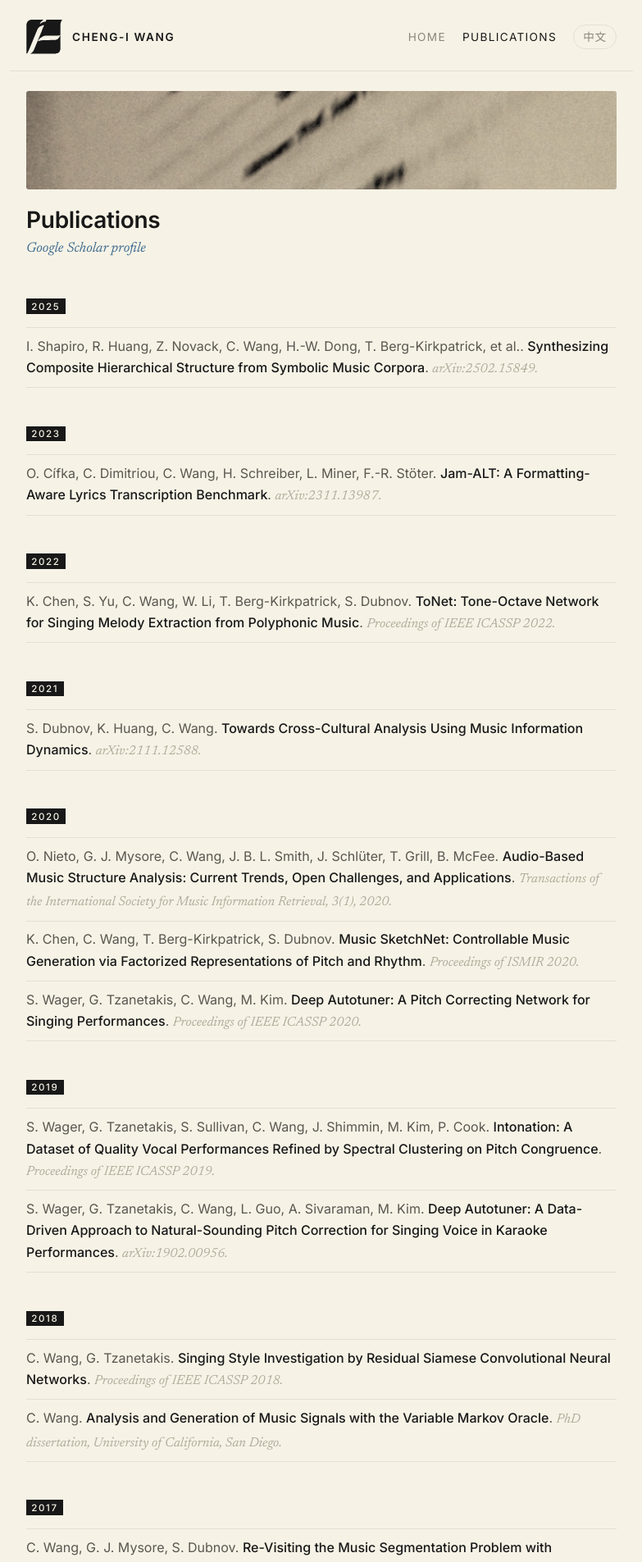
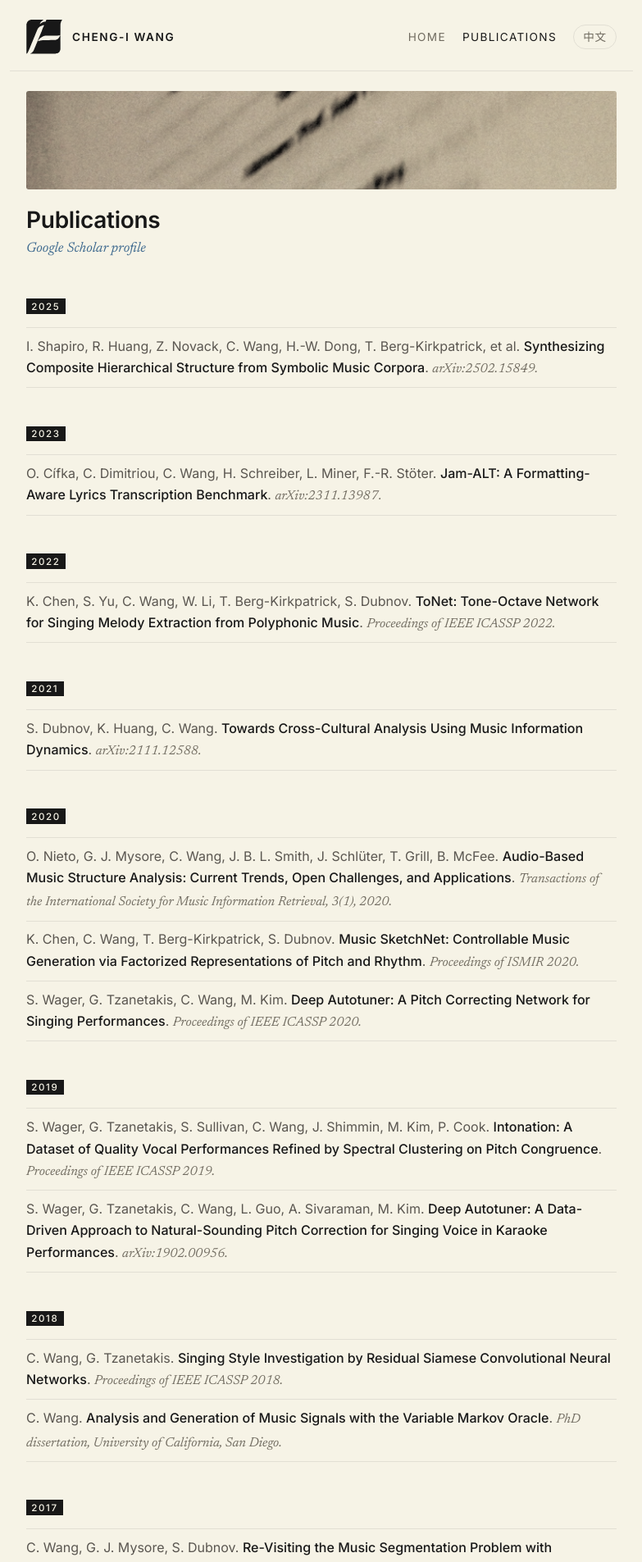
Before and after one commit to wangsix/wangsix.github.io, a Jekyll site: the page built from publications.html, in a window 1280 px wide. Shown: the top 1905 px of the page at 82% size, without its empty margins (248-1031 px from the left). Built offline with Jekyll 4.4.1, drawn with Linux system fonts in a browser that asks for light colours.

Commit message:
Fix review findings: contrast, CJK italics, dates, et al. period
- Darken light-mode --muted and --serif-muted tokens to pass WCAG AA
  (4.8:1 and 4.6:1 on the cream background); dark mode unchanged.
- Keep zh-Hant text upright and on the sans stack inside serif-italic
  contexts; drop PingFang TC from the serif stack.
- Merge the four repeated serif-italic rules into one and remove the
  redundant a.pub-title:hover rule.
- Render update dates as "Jun 2026" / "2026 年 6 月" instead of the raw
  YYYY-MM value; widen the date column and keep it on one line.
- Strip the doubled period when an authors/inventors string already
  ends with "et al.".
- Remove orphaned images left behind by the redesign (old PNG logo and
  hover state, two portraits, site screenshot).

Co-Authored-By: Claude Fable 5.1 <noreply@anthropic.com>

```diff
--- a/css/site.css
+++ b/css/site.css
@@ -13,8 +13,8 @@
   --bg: #f6f3e6;
   --text: #5a5650;
   --text-strong: #181818;
-  --muted: #8a857a;
-  --serif-muted: #b0ab99;
+  --muted: #6f6a5f;
+  --serif-muted: #726d62;
   --rule: #e2dfd4;
   --link: #3f6a8f;
   --accent: #F15A29;
@@ -22,7 +22,7 @@
   --label-fg: #f6f3e6;
   --photo-filter: grayscale(.6) sepia(.2) contrast(.95);
   --sans: "Inter", -apple-system, BlinkMacSystemFont, "Segoe UI", "PingFang TC", "Microsoft JhengHei", "Noto Sans TC", "Helvetica Neue", Arial, sans-serif;
-  --serif-italic: "Newsreader", Georgia, "Times New Roman", "PingFang TC", "Noto Serif TC", serif;
+  --serif-italic: "Newsreader", Georgia, "Times New Roman", "Noto Serif TC", serif;
 }
 @media (prefers-color-scheme: dark) {
   :root {
@@ -42,6 +42,9 @@
 /* ---------- Language switching ---------- */
 [data-lang="en"] [lang="zh-Hant"] { display: none !important; }
 [data-lang="zh"] [lang="en"] { display: none !important; }
+/* CJK has no italic: keep zh text upright and on the sans stack inside serif-italic contexts. */
+[lang="zh-Hant"] { font-style: normal; }
+:is(.muted-serif, .headline, .updates time, .pub-venue, .pub-note) [lang="zh-Hant"] { font-family: var(--sans); }
 
 /* ---------- Base ---------- */
 * { box-sizing: border-box; }
@@ -122,7 +125,8 @@ button { font: inherit; }
   text-transform: uppercase;
   padding: .2em .55em .15em;
 }
-.muted-serif { font-family: var(--serif-italic); font-style: italic; color: var(--serif-muted); font-size: 1.05rem; }
+.muted-serif, .headline, .updates time, .pub-venue, .pub-note { font-family: var(--serif-italic); font-style: italic; color: var(--serif-muted); }
+.muted-serif { font-size: 1.05rem; }
 .photo {
   width: 100%;
   height: 200px;
@@ -145,13 +149,13 @@ button { font: inherit; }
   .about:has(.portrait) { grid-template-columns: 1fr; }
   .about .portrait { grid-column: 1; grid-row: auto; margin-top: 0; }
 }
-.headline { font-family: var(--serif-italic); font-style: italic; color: var(--serif-muted); font-size: 1.15rem; margin-bottom: 1.25rem; }
+.headline { font-size: 1.15rem; margin-bottom: 1.25rem; }
 .about-name-zh { font-size: 1rem; color: var(--muted); font-weight: 500; letter-spacing: .15em; margin-left: .5rem; }
 
 .updates { list-style: none; margin: 0; padding: 0; }
-.updates li { display: grid; grid-template-columns: 5.5rem 1fr; gap: .5rem 1rem; padding: .6rem 0; border-top: 1px solid var(--rule); }
+.updates li { display: grid; grid-template-columns: 6.5rem 1fr; gap: .5rem 1rem; padding: .6rem 0; border-top: 1px solid var(--rule); }
 .updates li:last-child { border-bottom: 1px solid var(--rule); }
-.updates time { font-family: var(--serif-italic); font-style: italic; color: var(--serif-muted); font-size: .95rem; padding-top: .1rem; }
+.updates time { font-size: .95rem; padding-top: .1rem; white-space: nowrap; }
 @media (max-width: 480px) {
   .updates li { grid-template-columns: 1fr; gap: 0; }
 }
@@ -161,6 +165,4 @@ button { font: inherit; }
 .pubs li { padding: .55rem 0; border-top: 1px solid var(--rule); }
 .pubs li:last-child { border-bottom: 1px solid var(--rule); }
 .pub-title { color: var(--text-strong); font-weight: 500; }
-a.pub-title:hover { color: var(--accent); }
 .pub-authors { color: var(--text); }
-.pub-venue, .pub-note { font-family: var(--serif-italic); font-style: italic; color: var(--serif-muted); }
--- a/index.html
+++ b/index.html
@@ -34,7 +34,8 @@ description: Cheng-i Wang (汪正一) — Deep Learning Engineer at AudioShake,
   <ul class="updates">
     {%- for u in site.data.updates %}
     <li>
-      <time datetime="{{ u.date }}">{{ u.date }}</time>
+      {%- assign d = u.date | append: "-01" %}
+      <time datetime="{{ u.date }}"><span lang="en">{{ d | date: "%b %Y" }}</span><span lang="zh-Hant">{{ d | date: "%Y 年 %-m 月" }}</span></time>
       <span>
         {%- if u.url %}<a href="{{ u.url }}"><span lang="en">{{ u.en }}</span><span lang="zh-Hant">{{ u.zh }}</span></a>
         {%- else %}<span lang="en">{{ u.en }}</span><span lang="zh-Hant">{{ u.zh }}</span>{% endif %}
--- a/publications.html
+++ b/publications.html
@@ -15,7 +15,7 @@ description: Publications and patents of Cheng-i Wang — music information retr
 <ol class="pubs">
   {%- for p in g.items %}
   <li>
-    <span class="pub-authors">{{ p.authors }}.</span>
+    <span class="pub-authors">{{ p.authors | append: "." | replace: "..", "." }}</span>
     {% if p.url %}<a class="pub-title" href="{{ p.url }}">{{ p.title }}</a>{% else %}<span class="pub-title">{{ p.title }}</span>{% endif %}.
     <span class="pub-venue">{{ p.venue }}.</span>
     {%- if p.note %} <span class="pub-note">{{ p.note }}</span>{% endif %}
@@ -28,7 +28,7 @@ description: Publications and patents of Cheng-i Wang — music information retr
 <ol class="pubs">
   {%- for p in site.data.patents %}
   <li>
-    <span class="pub-authors">{{ p.inventors }}.</span>
+    <span class="pub-authors">{{ p.inventors | append: "." | replace: "..", "." }}</span>
     <a class="pub-title" href="{{ p.url }}">{{ p.title }}</a>.
     <span class="pub-venue">{{ p.number }}, {{ p.status }} {{ p.date }}.</span>
   </li>
```
Also changed, not shown: img/chengiwangwebsite.png (deleted), img/logo.png (deleted), img/logo_hover.png (deleted), img/p11.jpg (deleted), img/p9.jpg (deleted).
